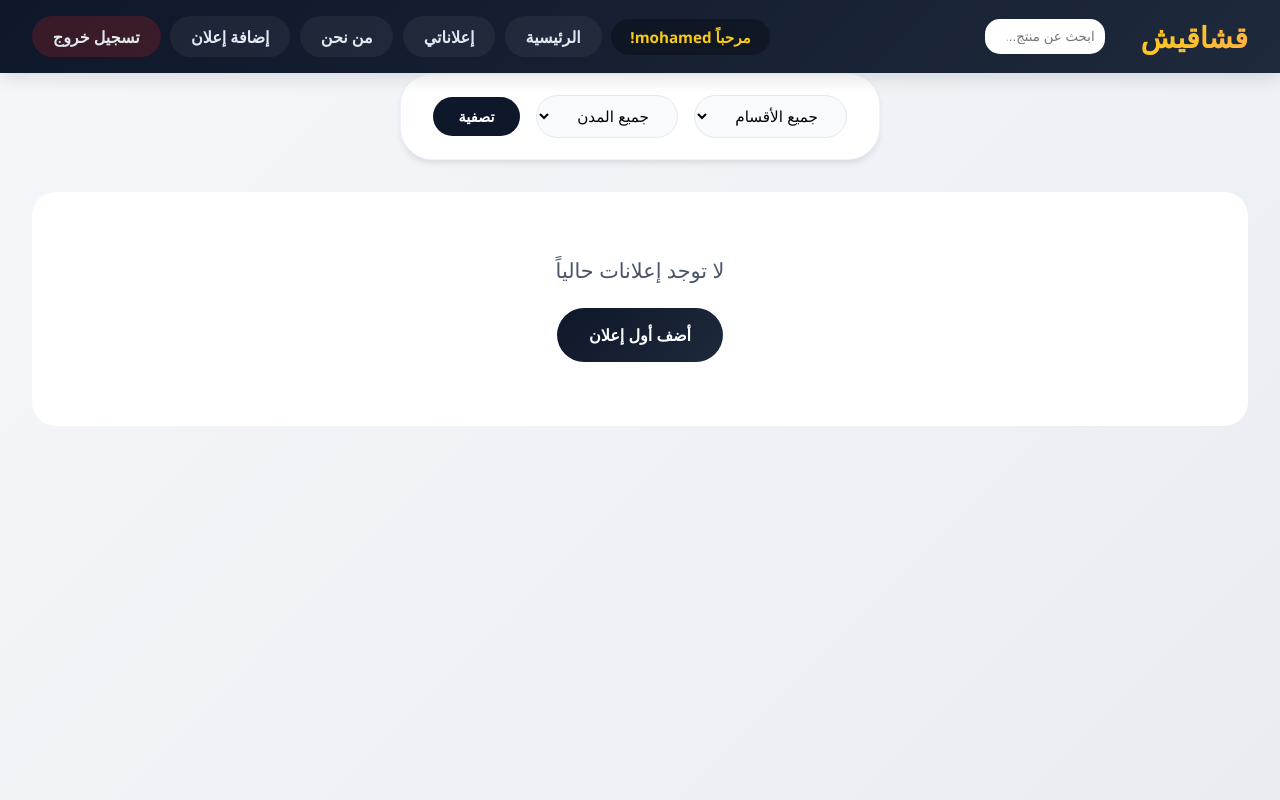
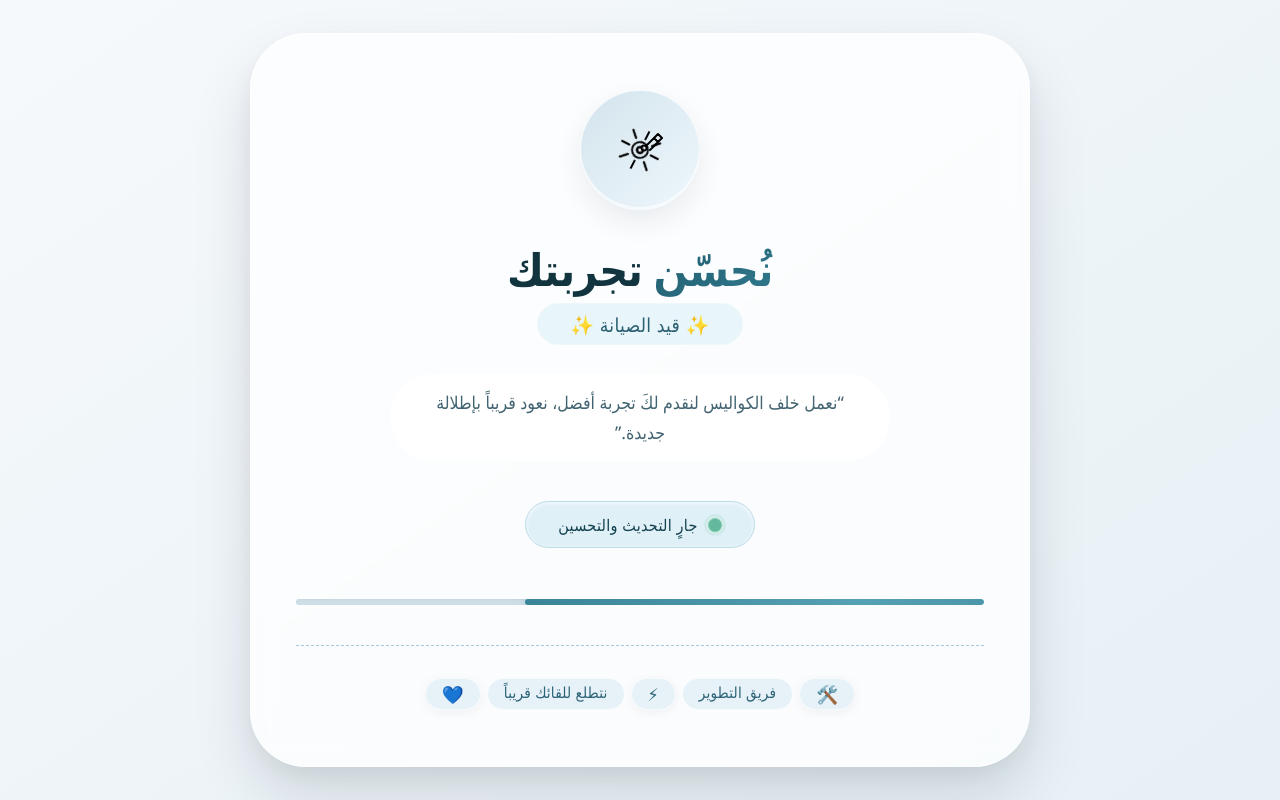
Before and after one commit to ponte754/qshaqesh, a Flask app: page /index in a window 1280 px wide. Run offline with Flask 3, Linux system fonts and the light colour scheme; a user stored in the database is signed in; data that the repository does not hold is empty.

Commit message:
Update index.html

```diff
--- a/templates/index.html
+++ b/templates/index.html
@@ -3,163 +3,333 @@
 <head>
     <meta charset="UTF-8">
     <meta name="viewport" content="width=device-width, initial-scale=1.0">
-    <title>قشاقيش - سوق الإعلانات</title>
-    <link rel="stylesheet" href="{{ url_for('static', filename='style.css') }}">
-    <meta name="google-adsense-account" content="ca-pub-1382614013492962">
-    <script async src="https://pagead2.googlesyndication.com/pagead/js/adsbygoogle.js?client=ca-pub-1382614013492962"
-     crossorigin="anonymous"></script>
+    <title>قيد الصيانة</title>
     <style>
-        /* أنماط إضافية لضمان ظهور الصور بشكل صحيح */
-        .ad-image {
-            width: 100%;
-            height: 220px;
-            overflow: hidden;
-            background: linear-gradient(135deg, #667eea 0%, #764ba2 100%);
-            position: relative;
+        * {
+            margin: 0;
+            padding: 0;
+            box-sizing: border-box;
+        }
+
+        body {
+            font-family: 'Segoe UI', 'Tahoma', 'Geneva', 'Verdana', sans-serif;
+            min-height: 100vh;
             display: flex;
             align-items: center;
             justify-content: center;
+            background: linear-gradient(145deg, #f6f9fc 0%, #e6f0f5 100%);
+            padding: 1.5rem;
+            direction: rtl;
         }
 
-        .ad-image img {
+        .maintenance-card {
+            max-width: 780px;
             width: 100%;
-            height: 100%;
-            object-fit: cover;
-            transition: transform 0.3s;
-        }
-
-        .ad-card:hover .ad-image img {
-            transform: scale(1.05);
-        }
-
-        /* الصورة الافتراضية عندما لا توجد صورة */
-        .ad-image .default-image {
-            display: flex;
-            flex-direction: column;
-            align-items: center;
-            justify-content: center;
-            color: white;
+            background: rgba(255, 255, 255, 0.75);
+            backdrop-filter: blur(12px);
+            -webkit-backdrop-filter: blur(12px);
+            border-radius: 56px;
+            padding: 3.5rem 2.8rem;
+            box-shadow: 0 30px 60px rgba(0, 20, 30, 0.12),
+                        0 10px 25px rgba(0, 0, 0, 0.05),
+                        inset 0 1px 0 rgba(255, 255, 255, 0.6);
+            border: 1px solid rgba(255, 255, 255, 0.4);
+            transition: transform 0.3s ease, box-shadow 0.3s ease;
             text-align: center;
         }
 
-        .ad-image .default-image span {
-            font-size: 4rem;
-            display: block;
+        .maintenance-card:hover {
+            transform: translateY(-4px);
+            box-shadow: 0 40px 70px rgba(0, 30, 45, 0.15);
         }
 
-        .ad-image .default-image p {
-            margin-top: 10px;
-            font-size: 0.9rem;
-            opacity: 0.9;
+        /* أيقونة / صورة توضيحية */
+        .icon-wrapper {
+            width: 120px;
+            height: 120px;
+            margin: 0 auto 2rem;
+            background: linear-gradient(135deg, #d4e4ed, #eef7fc);
+            border-radius: 50%;
+            display: flex;
+            align-items: center;
+            justify-content: center;
+            box-shadow: 0 12px 28px rgba(0, 40, 60, 0.08), inset 0 -2px 0 #ffffffaa;
+            border: 1px solid rgba(255, 255, 255, 0.7);
+        }
+
+        .icon-wrapper svg {
+            width: 64px;
+            height: 64px;
+            fill: none;
+            stroke: #1a4b5e;
+            stroke-width: 1.8;
+            stroke-linecap: round;
+            stroke-linejoin: round;
+        }
+
+        .icon-wrapper .gear-path {
+            stroke: #2a6b7c;
+            stroke-width: 2;
+            transition: transform 2s linear;
+            transform-origin: center;
+            animation: rotateGear 8s infinite linear;
+        }
+
+        @keyframes rotateGear {
+            0% { transform: rotate(0deg); }
+            100% { transform: rotate(360deg); }
+        }
+
+        .icon-wrapper .wrench-path {
+            stroke: #1f5a6b;
+            stroke-width: 2.2;
+        }
+
+        /* النصوص */
+        .title {
+            font-size: 2.8rem;
+            font-weight: 700;
+            color: #12343e;
+            letter-spacing: -0.5px;
+            margin-bottom: 0.5rem;
+            line-height: 1.2;
+        }
+
+        .title span {
+            background: linear-gradient(145deg, #1f5a6b, #317a8f);
+            -webkit-background-clip: text;
+            -webkit-text-fill-color: transparent;
+            background-clip: text;
+        }
+
+        .sub-title {
+            font-size: 1.2rem;
+            font-weight: 400;
+            color: #2a5f70;
+            background: rgba(210, 235, 245, 0.5);
+            display: inline-block;
+            padding: 0.4rem 2rem;
+            border-radius: 60px;
+            backdrop-filter: blur(4px);
+            border: 1px solid rgba(255, 255, 255, 0.3);
+            margin-bottom: 1.8rem;
+            letter-spacing: 0.3px;
+        }
+
+        .description {
+            font-size: 1.1rem;
+            line-height: 1.7;
+            color: #1f4757;
+            max-width: 500px;
+            margin: 0 auto 2.5rem;
+            background: rgba(255, 255, 255, 0.3);
+            padding: 0.8rem 1.8rem;
+            border-radius: 80px;
+            backdrop-filter: blur(2px);
+            border: 1px solid rgba(255, 255, 255, 0.2);
+            font-weight: 350;
+        }
+
+        .description i {
+            font-style: normal;
+            display: inline-block;
+            animation: pulseText 2.4s ease-in-out infinite;
+        }
+
+        @keyframes pulseText {
+            0% { opacity: 0.7; }
+            50% { opacity: 1; }
+            100% { opacity: 0.7; }
+        }
+
+        .status-badge {
+            display: inline-flex;
+            align-items: center;
+            gap: 10px;
+            background: #e0f0f7;
+            padding: 0.7rem 2rem;
+            border-radius: 60px;
+            font-size: 1rem;
+            color: #12414f;
+            border: 1px solid #bddbe7;
+            box-shadow: inset 0 1px 4px #ffffffcc;
+            margin-bottom: 2.2rem;
+        }
+
+        .status-dot {
+            display: inline-block;
+            width: 14px;
+            height: 14px;
+            background: #1d9b6e;
+            border-radius: 50%;
+            box-shadow: 0 0 0 2px #d3f0e4, 0 0 0 4px rgba(29, 155, 110, 0.15);
+            animation: blinkDot 1.6s infinite;
+        }
+
+        @keyframes blinkDot {
+            0% { opacity: 0.4; transform: scale(0.9); }
+            50% { opacity: 1; transform: scale(1.1); }
+            100% { opacity: 0.4; transform: scale(0.9); }
+        }
+
+        .status-text {
+            font-weight: 500;
+            letter-spacing: 0.3px;
+        }
+
+        .progress-container {
+            width: 100%;
+            height: 6px;
+            background: #cfdfe8;
+            border-radius: 12px;
+            margin: 1rem 0 2.5rem;
+            overflow: hidden;
+            box-shadow: inset 0 1px 3px rgba(0,0,0,0.05);
+        }
+
+        .progress-bar {
+            height: 100%;
+            width: 72%;
+            background: linear-gradient(90deg, #317a8f, #54a0b5, #317a8f);
+            background-size: 200% 100%;
+            border-radius: 12px;
+            animation: progressMove 2.8s ease-in-out infinite alternate;
+            box-shadow: 0 0 8px #6bb4c9aa;
+        }
+
+        @keyframes progressMove {
+            0% { width: 60%; background-position: 0% 0%; }
+            100% { width: 85%; background-position: 100% 0%; }
+        }
+
+        .footer-note {
+            font-size: 0.95rem;
+            color: #2b6377;
+            margin-top: 0.5rem;
+            letter-spacing: 0.2px;
+            border-top: 1px dashed #aac9d8;
+            padding-top: 2rem;
+            display: flex;
+            justify-content: center;
+            gap: 6px;
+            flex-wrap: wrap;
+        }
+
+        .footer-note span {
+            background: #e7f2f8;
+            padding: 0.2rem 1rem;
+            border-radius: 30px;
+            font-weight: 400;
+            backdrop-filter: blur(2px);
+            border: 1px solid #ffffffaa;
+        }
+
+        .footer-note .emoji {
+            font-size: 1.1rem;
+            filter: drop-shadow(0 2px 4px rgba(0,0,0,0.05));
+        }
+
+        /* تحسين للشاشات الصغيرة */
+        @media (max-width: 550px) {
+            .maintenance-card {
+                padding: 2.5rem 1.5rem;
+                border-radius: 36px;
+            }
+            .title {
+                font-size: 2.2rem;
+            }
+            .sub-title {
+                font-size: 1rem;
+                padding: 0.3rem 1.2rem;
+            }
+            .description {
+                font-size: 0.95rem;
+                padding: 0.6rem 1.2rem;
+            }
+            .icon-wrapper {
+                width: 96px;
+                height: 96px;
+            }
+            .icon-wrapper svg {
+                width: 48px;
+                height: 48px;
+            }
+            .status-badge {
+                padding: 0.5rem 1.2rem;
+                font-size: 0.9rem;
+            }
+        }
+
+        @media (max-width: 400px) {
+            .title {
+                font-size: 1.8rem;
+            }
+            .maintenance-card {
+                padding: 2rem 1rem;
+            }
         }
     </style>
 </head>
 <body>
-    <header>
-        <a href="{{ url_for('index') }}" class="logo">قشاقيش</a>
 
-        <form action="{{ url_for('search') }}" method="GET" style="flex: 1; margin: 0 20px;">
-            <input id="searchbtn" type="search" name="q" placeholder="ابحث عن منتج..." value="{{ search_query if search_query else '' }}">
-        </form>
+<div class="maintenance-card" role="main" aria-label="صفحة الصيانة">
 
-        <nav class="navbar">
-            <span class="welcome-text">مرحباً {{ username }}!</span>
-            <a href="{{ url_for('index') }}">الرئيسية</a>
-            <a href="{{ url_for('my_ads') }}">إعلاناتي</a>
-             <a href="{{ url_for('about') }}">من نحن</a>
-            <a href="{{ url_for('add') }}">إضافة إعلان</a>
-            <a href="{{ url_for('logout') }}" class="logout-btn">تسجيل خروج</a>
-        </nav>
-    </header>
-
-    <!-- فلتر البحث المتقدم -->
-    <div class="filter-section">
-        <form action="{{ url_for('search') }}" method="GET" class="filter-form" id="filterForm">
-            <select name="category" id="categoryFilter">
-                <option value="">جميع الأقسام</option>
-                {% for cat in categories %}
-                <option value="{{ cat }}" {% if selected_category == cat %}selected{% endif %}>{{ cat }}</option>
-                {% endfor %}
-            </select>
-
-            <select name="city" id="cityFilter">
-                <option value="">جميع المدن</option>
-                {% for city in cities %}
-                <option value="{{ city }}" {% if selected_city == city %}selected{% endif %}>{{ city }}</option>
-                {% endfor %}
-            </select>
-
-            <button type="submit" class="filter-btn">تصفية</button>
-            {% if search_query or selected_category or selected_city %}
-            <a href="{{ url_for('index') }}" class="clear-filter">إلغاء التصفية</a>
-            {% endif %}
-        </form>
+    <!-- أيقونة SVG متحركة (ترس + مفتاح) -->
+    <div class="icon-wrapper" aria-hidden="true">
+        <svg viewBox="0 0 64 64" xmlns="http://www.w3.org/2000/svg">
+            <!-- ترس (عجلة مسننة) -->
+            <g class="gear-path">
+                <path d="M32 12 L32 20 M32 44 L32 52 M12 32 L20 32 M44 32 L52 32
+                         M17 17 L23 23 M41 41 L47 47 M17 47 L23 41 M41 23 L47 17"
+                      stroke="currentColor" stroke-width="2.2" stroke-linecap="round"/>
+                <circle cx="32" cy="32" r="8" stroke="currentColor" stroke-width="2" fill="none"/>
+                <circle cx="32" cy="32" r="3" stroke="currentColor" stroke-width="2.5" fill="white" fill-opacity="0.6"/>
+            </g>
+            <!-- مفتاح ربط (wrench) -->
+            <g class="wrench-path" transform="translate(6, 6)">
+                <path d="M32 22 L40 14 M40 14 L44 18 L36 26 M40 14 L44 10 L48 14 L44 18"
+                      stroke="currentColor" stroke-width="2" fill="none" stroke-linejoin="round"/>
+                <circle cx="30" cy="24" r="2.5" stroke="currentColor" stroke-width="1.8" fill="white" fill-opacity="0.4"/>
+            </g>
+        </svg>
     </div>
 
-    <div class="main-container">
-        <div class="ads-grid">
-            {% if ads %}
-                {% for ad in ads %}
-                <div class="ad-card">
-                    <!-- قسم الصورة - يظهر دائماً سواء وجدت صورة أم لا -->
-                    <div class="ad-image">
-                        {% if ad.images_list and ad.images_list|length > 0 %}
-                            {% if ad.images_list[0] %}
-                                <img src="{{ url_for('static', filename='uploads/' + ad.images_list[0]) }}" alt="{{ ad.title }}">
-                            {% else %}
-                                <div class="default-image">
-                                    <span>📷</span>
-                                    <p>لا توجد صورة</p>
-                                </div>
-                            {% endif %}
-                        {% elif ad.image %}
-                            <img src="{{ url_for('static', filename='uploads/' + ad.image) }}" alt="{{ ad.title }}">
-                        {% else %}
-                            <div class="default-image">
-                                <span>📷</span>
-                                <p>{{ ad.category }}</p>
-                            </div>
-                        {% endif %}
-                    </div>
+    <!-- العنوان الرئيسي -->
+    <h1 class="title">
+        <span>نُحسّن</span> تجربتك
+    </h1>
 
-                    <h3>{{ ad.title }}</h3>
-                    <div class="ad-details">
-                        <p><strong>القسم:</strong> {{ ad.category }}</p>
-                        <p><strong>المدينة:</strong> {{ ad.city }}</p>
-                        <p><strong>السعر:</strong> {{ ad.price }} ليرة,دولار</p>
-                        <p><strong>الناشر:</strong> {{ ad.username }}</p>
-                    </div>
-                    <p class="ad-description">{{ ad.description[:100] }}{% if ad.description|length > 100 %}...{% endif %}</p>
-                    <div class="ad-actions">
-                        <a href="{{ url_for('view_ad', ad_id=ad.id) }}" class="view-btn">عرض التفاصيل</a>
-                        <a href="https://wa.me/{{ ad.phone }}?text=مرحباً، أرغب في الاستفسار عن إعلانك: {{ ad.title }}"
-                           class="whatsapp-btn" target="_blank">واتساب</a>
-                    </div>
-                </div>
-                {% endfor %}
-            {% else %}
-                <div class="no-ads">
-                    <p>لا توجد إعلانات حالياً</p>
-                    <a href="{{ url_for('add') }}" class="add-first-ad">أضف أول إعلان</a>
-                </div>
-            {% endif %}
-        </div>
+    <!-- عبارة فرعية -->
+    <div class="sub-title">
+        ✨ قيد الصيانة ✨
     </div>
 
-    <!-- زر واتساب ثابت -->
+    <!-- وصف مؤثر / عبارة مناسبة -->
+    <p class="description">
+        <i>“نعمل خلف الكواليس لنقدم لكَ تجربة أفضل، نعود قريباً بإطلالة جديدة.”</i>
+    </p>
 
+    <!-- حالة التحديث (دوت + نص) -->
+    <div class="status-badge">
+        <span class="status-dot"></span>
+        <span class="status-text">جارٍ التحديث والتحسين</span>
+    </div>
 
-    <script>
-        // فلترة تلقائية بدون زر
-        document.getElementById('categoryFilter')?.addEventListener('change', function() {
-            document.getElementById('filterForm').submit();
-        });
-        document.getElementById('cityFilter')?.addEventListener('change', function() {
-            document.getElementById('filterForm').submit();
-        });
-    </script>
+    <!-- شريط تقدم متحرك يعطي إحساس بالعمل -->
+    <div class="progress-container" aria-hidden="true">
+        <div class="progress-bar"></div>
+    </div>
 
-    <script async src="https://pagead2.googlesyndication.com/pagead/js/adsbygoogle.js?client=ca-pub-1382614013492962"
-     crossorigin="anonymous"></script>
+    <!-- تذييل بلطف -->
+    <div class="footer-note">
+        <span class="emoji">🛠️</span>
+        <span>فريق التطوير</span>
+        <span class="emoji">⚡</span>
+        <span>نتطلع للقائك قريباً</span>
+        <span class="emoji">💙</span>
+    </div>
+
+</div>
+
 </body>
 </html>
```
